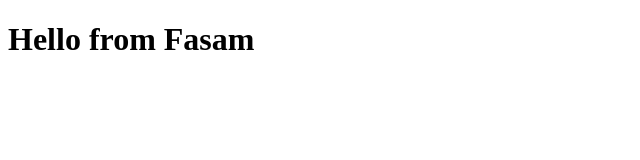
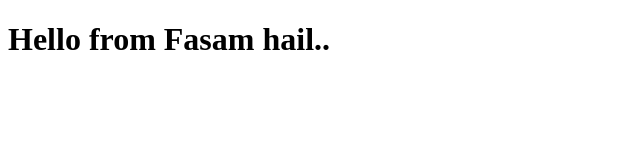
Before and after one commit to Fasamm/personal-site, a plain HTML site: page index.html in a window 1280 px wide. Shown: the whole page, without its empty margins (0-640 px from the left). Drawn offline with Linux system fonts and the light colour scheme.

Commit message:
hello friends chai peelo

```diff
--- a/index.css
+++ b/index.css
@@ -0,0 +1 @@
+//helloozz
--- a/index.html
+++ b/index.html
@@ -7,6 +7,8 @@
     <title>CSS level 1</title>
 </head>
 <body>
-    <h1> Hello from Fasam</h1>
+    <h1> Hello from Fasam
+        hail..
+    </h1>
 </body>
 </html>
```
